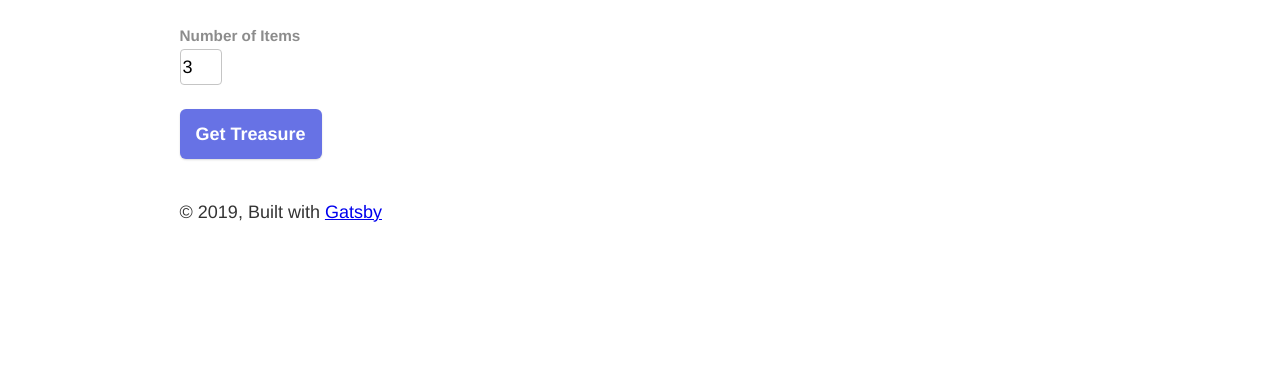
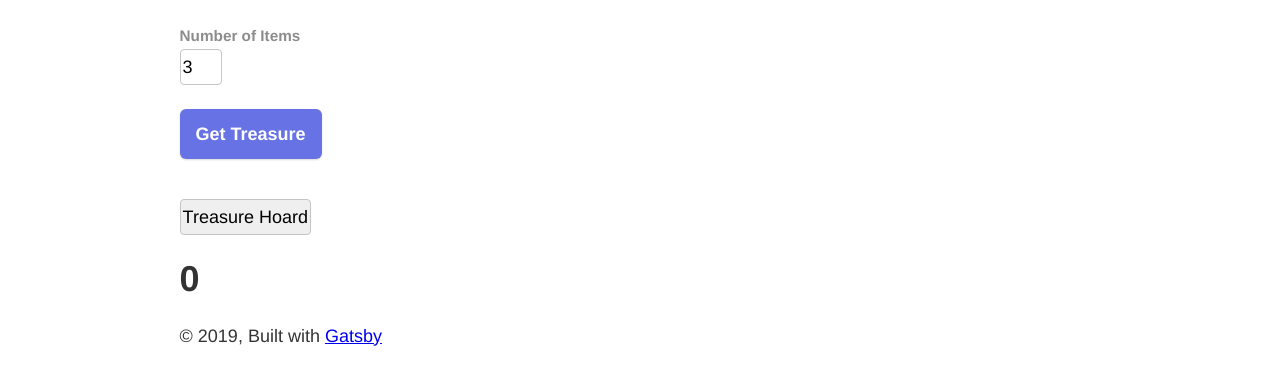
Before and after one commit to tkgwheeler/ttrpg-generators, a Gatsby site: page / in a window 1280 px wide. Shown: the part 160-544 px from the top of the page. Built offline with nearby package versions, Linux system fonts and the light colour scheme; Gatsby itself is replaced by a stand-in of ours; some packages are replaced by stand-ins of ours.

Commit message:
Adding treasure hoard

```diff
--- a/src/components/Common/Icons/IconCoins.js
+++ b/src/components/Common/Icons/IconCoins.js
@@ -2,7 +2,6 @@ import React from "react";
 
 const IconCoins = props => {
   const fill = "#333";
-  console.log(props.color);
   let colorFill;
   switch (props.color) {
     default:
--- a/src/components/Treasure/Treasure.js
+++ b/src/components/Treasure/Treasure.js
@@ -11,7 +11,10 @@ import TreasureList from "./TreasureList/TreasureList";
 const Treasure = () => {
   const [treasure, setTreasure] = useState([]);
   const [numberOfItems, setNumberOfItems] = useState(3);
-  const [value, setValue] = useState(100);
+  const [value, setValue] = useState(500);
+  const [goldRange, setGoldRange] = useState([100, 300]);
+  const [challengeRating, setChallengeRating] = useState(1);
+  const [hoard, setHoard] = useState(0);
 
   const queryData = useStaticQuery(graphql`
     {
@@ -44,45 +47,58 @@ const Treasure = () => {
     return foundItem.name;
   };
 
+  const randomIntInRange = (min, max) => {
+    return Math.floor(Math.random() * (max - min + 1)) + min;
+  };
+
   const handleClick = () => {
-    setTreasure(createTreasureList());
+    setTreasure(createTreasureList(treasureTypes));
   };
 
   const handleAmountChange = event => {
     setNumberOfItems(event.target.value);
   };
 
-  // Create a list of item types and values
-  const createTreasureList = () => {
+  const createTreasureList = weightedArr => {
     let treasureList = [];
-    let remainder = value;
+    let minValue = goldRange[0];
+    let maxValue = goldRange[1];
 
-    // Distribute the value across the number of items
-    const distributeValue = (value, item) => {
-      let maxV = value - (numberOfItems - (item + 1));
-      let itemValue = Math.ceil(Math.random() * maxV);
-      remainder -= itemValue;
-      return itemValue;
-    };
-
-    // Iterate to create each item, the last item recieves the full remaining value
     for (let i = 0; i < numberOfItems; i++) {
-      let treasureType;
-      if (i === numberOfItems - 1) {
-        treasureType = {
-          type: weightedRandomBag(treasureTypes),
-          value: remainder,
-        };
-      } else {
-        treasureType = {
-          type: weightedRandomBag(treasureTypes),
-          value: distributeValue(remainder, i),
-        };
-      }
+      let treasureType = {
+        type: weightedRandomBag(weightedArr),
+        value: randomIntInRange(minValue, maxValue) * challengeRating,
+      };
       treasureList.push(treasureType);
     }
     return treasureList;
   };
+
+  const hoardSizeRoll = (mod, dice, noDice, diceMod) => {
+    let result = mod;
+    for (let i = 0; i < noDice; i++) {
+      result += randomIntInRange(1, dice) + diceMod;
+    }
+    return result;
+  };
+
+  const hoardFunc = () => {
+    let arrName = weightedRandomBag(hoardSize);
+    console.log(arrName);
+    let arrIdx = hoardSize.findIndex(i => {
+      return i.name === arrName;
+    });
+    let { mod, dice, noDice, diceMod } = hoardSize[arrIdx];
+    let result = hoardSizeRoll(mod, dice, noDice, diceMod);
+    return result;
+  };
+
+  const handleHoard = () => {
+    setHoard(hoardFunc());
+  };
+
+  // console.log(weightedRandomBag(hoardSize));
+  // console.log(hoardSizeRoll(0, 3, 1, 0));
 
   return (
     <div>
@@ -96,8 +112,77 @@ const Treasure = () => {
         treasureList={treasure}
         value={value}
       />
+      <button onClick={() => handleHoard()}>Treasure Hoard</button>
+      <h1>{hoard}</h1>
     </div>
   );
 };
 
 export default Treasure;
+
+const hoardSize = [
+  {
+    name: "Individual Treasure",
+    weight: 1,
+    mod: 1,
+    dice: 0,
+    noDice: 0,
+    diceMod: 0,
+  },
+  {
+    name: "Small (Unguarded) Hoard",
+    weight: 2,
+    mod: 0,
+    dice: 3,
+    noDice: 1,
+    diceMod: 0,
+  },
+  {
+    name: "Small Hoard",
+    weight: 4,
+    mod: 3,
+    dice: 6,
+    noDice: 1,
+    diceMod: -2,
+  },
+  {
+    name: "Medium Hoard",
+    weight: 6,
+    mod: 4,
+    dice: 4,
+    noDice: 1,
+    diceMod: -1,
+  },
+  {
+    name: "Large Hoard",
+    weight: 3,
+    mod: 6,
+    dice: 4,
+    noDice: 1,
+    diceMod: 0,
+  },
+  {
+    name: "Huge Hoard",
+    weight: 2,
+    mod: 6,
+    dice: 4,
+    noDice: 2,
+    diceMod: 0,
+  },
+  {
+    name: "Massive Hoard",
+    weight: 1,
+    mod: 6,
+    dice: 4,
+    noDice: 3,
+    diceMod: 0,
+  },
+  {
+    name: "Gargantuan Hoard",
+    weight: 1,
+    mod: 8,
+    dice: 4,
+    noDice: 4,
+    diceMod: 0,
+  },
+];
--- a/src/components/Treasure/TreasureContainer/TreasureContainer.js
+++ b/src/components/Treasure/TreasureContainer/TreasureContainer.js
@@ -43,8 +43,8 @@ const TreasureContainer = props => {
   const handleClick = () => {
     let treasureContents = {
       container: weightedRandomBag(type),
-      hidden: weightedRandomBag(trappedBy),
-      trapped: weightedRandomBag(hiddenBy),
+      hidden: weightedRandomBag(hiddenBy),
+      trapped: weightedRandomBag(trappedBy),
     };
     setTreasureContained(treasureContents);
   };
--- a/src/data/treasureJewelry.json
+++ b/src/data/treasureJewelry.json
@@ -16,7 +16,7 @@
     "weight": 2
   },
   {
-    "name": "Braclet",
+    "name": "Bracelet",
     "weight": 5
   },
   {
```
